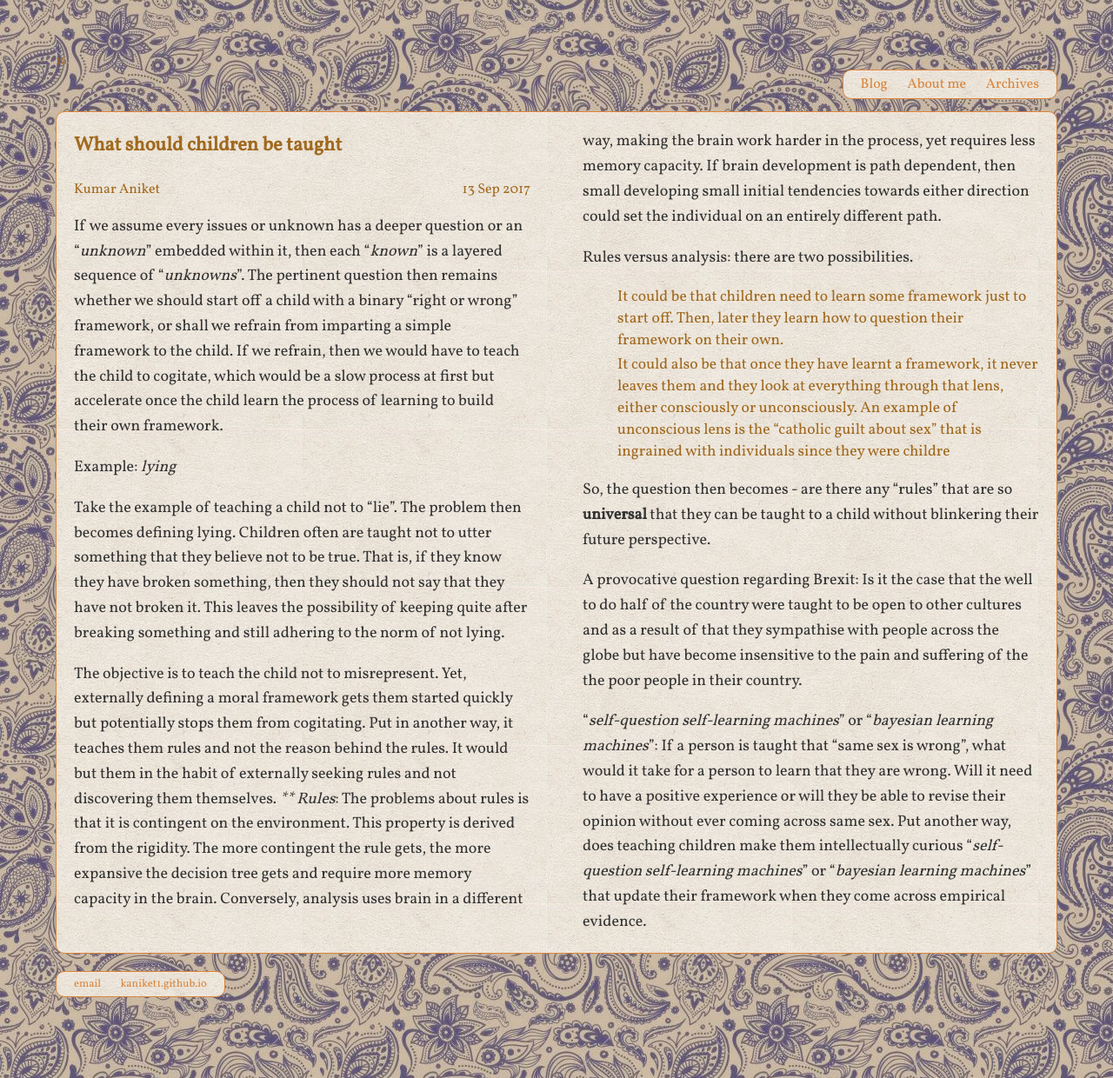
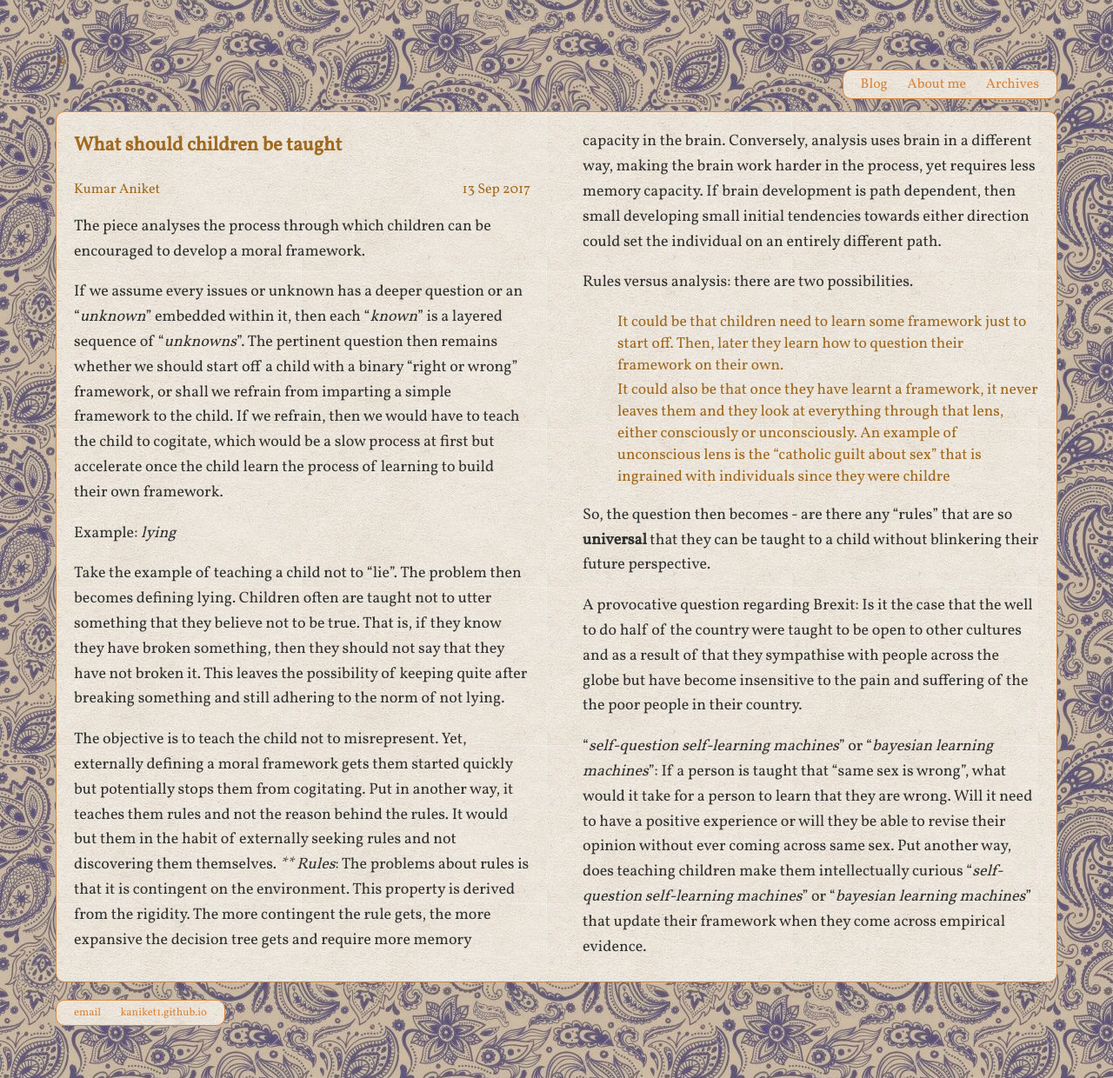
Before and after one commit to kaniket1/kaniket1.github.io, a Jekyll site: the page built from _posts/2017-09-13-What-should-children-be-taught.md, in a window 1280 px wide. Shown: the whole page at 87% size. Built offline with Jekyll 4.4.1, drawn with Linux system fonts in a browser that asks for light colours.

Commit message:
Update 2017-09-13-What-should-children-be-taught.md

```diff
--- a/_posts/2017-09-13-What-should-children-be-taught.md
+++ b/_posts/2017-09-13-What-should-children-be-taught.md
@@ -8,6 +8,7 @@ tags:
 - Front
 ---
 
+The piece analyses the process through which children can be encouraged to develop a moral framework.
 
 If we assume every issues or unknown has a deeper question or an "*unknown*" embedded within it, then each "*known*" is a layered sequence of "*unknowns*". The pertinent question then remains whether we should start off a child with a binary "right or wrong" framework, or shall we refrain from imparting a simple framework to the child. If we refrain, then we would have to teach the child to cogitate, which would be a slow process at first but accelerate once the child learn the process of learning to build their own framework.
 
```
